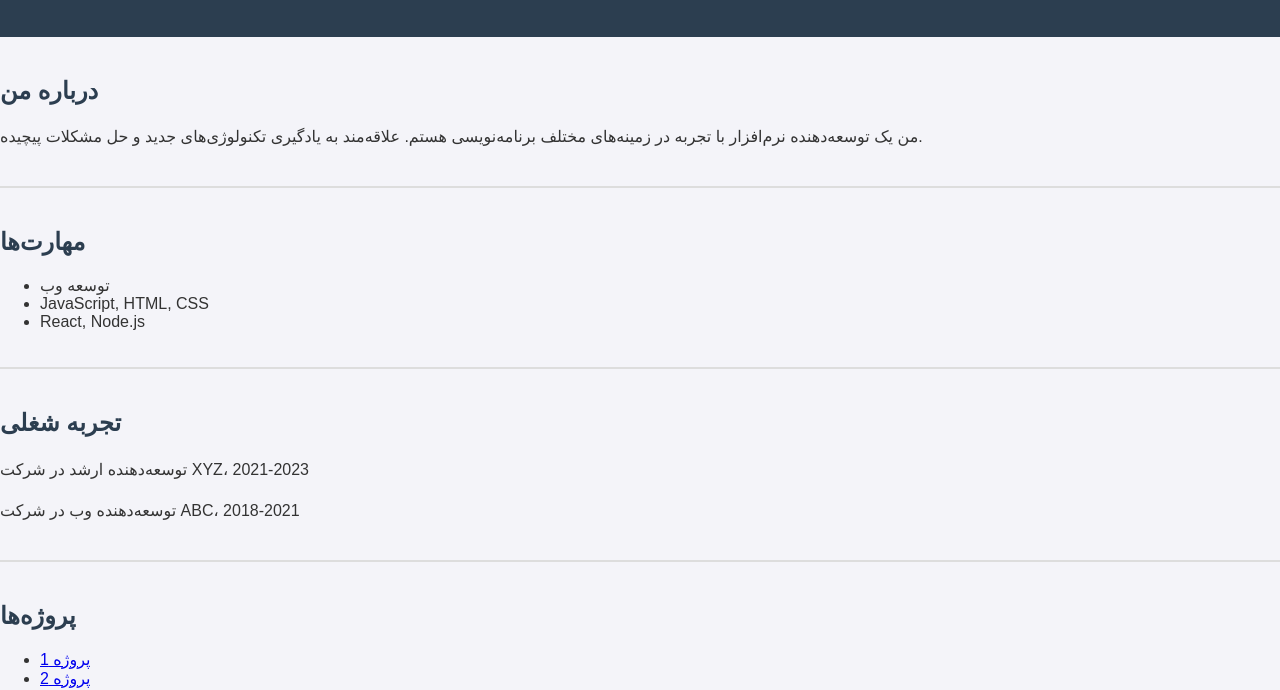
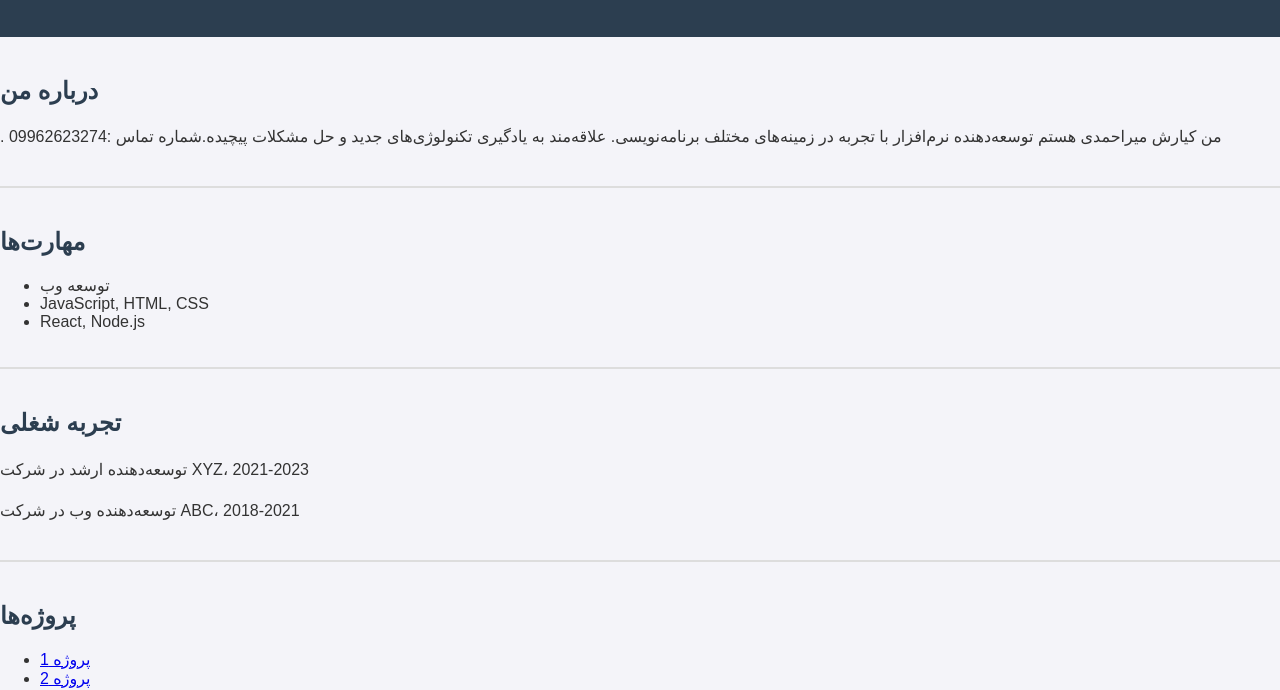
Before and after one commit to KIDICode/ss, a plain HTML site: page index.html in a window 1280 px wide. Shown: the part 117-807 px from the top of the page. Drawn offline with Linux system fonts and the light colour scheme.

Commit message:
Update index.html
add information

```diff
--- a/index.html
+++ b/index.html
@@ -19,7 +19,7 @@
     <!-- معرفی خود -->
     <section id="about">
         <h2>درباره من</h2>
-        <p>من یک توسعه‌دهنده نرم‌افزار با تجربه در زمینه‌های مختلف برنامه‌نویسی هستم. علاقه‌مند به یادگیری تکنولوژی‌های جدید و حل مشکلات پیچیده.</p>
+        <p> . من کیارش میراحمدی هستم توسعه‌دهنده نرم‌افزار با تجربه در زمینه‌های مختلف برنامه‌نویسی. علاقه‌مند به یادگیری تکنولوژی‌های جدید و حل مشکلات پیچیده.شماره تماس :09962623274</p>
     </section>
 
     <!-- مهارت‌ها -->
```
